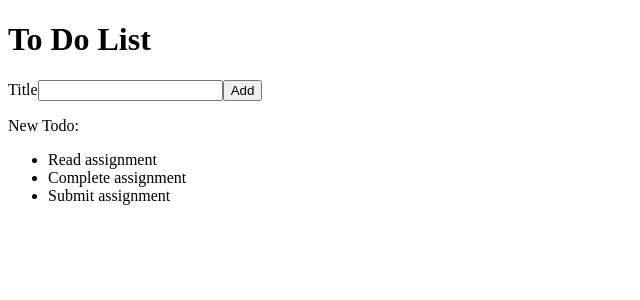
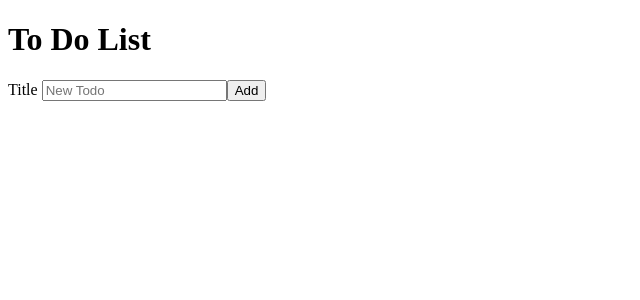
Before and after one commit to ofeterovskaya/react-todo, a React (Create React App) app: page / in a window 1280 px wide. Shown: the top 300 px of the page, without its empty margins (0-640 px from the left). Built offline with nearby package versions, Linux system fonts and the light colour scheme.

Commit message:
moved ToDo list into State, control input, added new ToDo to List and desctucture props

```diff
--- a/src/AddTodoForm.js
+++ b/src/AddTodoForm.js
@@ -1,25 +1,37 @@
-import React from "react";
-//Handle "Add Todo Form" Submit
+import React,{ useState } from 'react';
 
-function AddTodoForm(props) {
+function AddTodoForm ({onAddTodo}) {
+    //create
+    const [todoTitle, setTodoTitle] = useState("");
 
-    function handleAddTodo(event) {
-
-        event.preventDefault();
-        const todoTitle = event.target.title.value;
-        console.log(todoTitle);
-        props.onAddTodo(todoTitle);
-        event.target.reset();
+    function handleTitleChange (event) {
+        const newTodoTitle = event.target.value;
+        //update
+        setTodoTitle(newTodoTitle);
     }
 
-        return (
-            <form onSubmit={handleAddTodo}>
-                <label htmlFor="todoTitle">Title</label>
-                <input type ="text" id ="todoTitle" name="title" />
-                <button type ="submit">Add</button>
-            </form>
-        );
+    function handleAddTodo (event) {
+        event.preventDefault();
+        onAddTodo ({
+            title: todoTitle,
+            //generate a unique number
+            id: Date.now(),
+        });
+        //pass title and id
+        setTodoTitle("");
+    }
+    return (
+        <form onSubmit = {handleAddTodo}>
+            <label htmlFor="todoTitle"> Title </label>
+            <input type = "text"
+                   placeholder = "New Todo"
+                   name = "title"
+                   id = "todoTitle"
+                   value = {todoTitle}
+                   onChange = {handleTitleChange} />
+            <button type ="submit"> Add </button>
+        </form>
+    );
 }
 
-
 export default AddTodoForm;
--- a/src/App.js
+++ b/src/App.js
@@ -1,19 +1,20 @@
-import React from 'react';
+import React, {useState} from 'react';
 import TodoList from "./TodoList";
 import AddTodoForm from "./AddTodoForm";
 
 
 function App() {
+  const [todoList, setTodoList] = useState([]);
 
-  const [newTodo, setNewTodo] = React.useState('');
-
-    return (
-      <div>
-        <h1 >To Do List</h1>
-        <AddTodoForm onAddTodo ={setNewTodo}/>
-        <p>New Todo: {newTodo}</p>
-        <TodoList />
-      </div>
+  function addTodo (newTodo) {
+    setTodoList ([...todoList, newTodo])
+  }
+  return (
+    <div>
+      <h1 >To Do List</h1>
+      <AddTodoForm onAddTodo = {addTodo}/>
+      <TodoList todoList = {todoList} />
+    </div>
     );
 }
 
--- a/src/TodoList.js
+++ b/src/TodoList.js
@@ -1,30 +1,13 @@
 import React from "react";
 import TodoListItem from "./TodoListItem";
 
-const todoList = [
-    {
-      id: 1,
-      title: 'Read assignment',
-    },
-    {
-      id: 2,
-      title: 'Complete assignment',
-    },
-    {
-      id: 3,
-      title: 'Submit assignment',
-    },
-  ];
-
-function TodoList() {
-    return (
-        <ul>
-            {todoList.map(item => {
-              return(
-                <TodoListItem key={item.id} item={item} todo={todoList}/>
-              );
-            })}
-        </ul>
-    );
+function TodoList ({todoList}) {
+  return (
+    <ul>
+      {todoList.map ((todo) => (
+        <TodoListItem key={todo.id} task={todo} />
+      ))}
+    </ul>
+  );
 };
 export default TodoList;
--- a/src/TodoListItem.js
+++ b/src/TodoListItem.js
@@ -1,8 +1,8 @@
 import React from "react";
 
-function TodoListItem(props) {
+function TodoListItem({task}) {
     return(
-        <li>{props.item.title}{props.complete}</li>
+        <li>{task.title}</li>
     );
 };
 export default TodoListItem;
```
